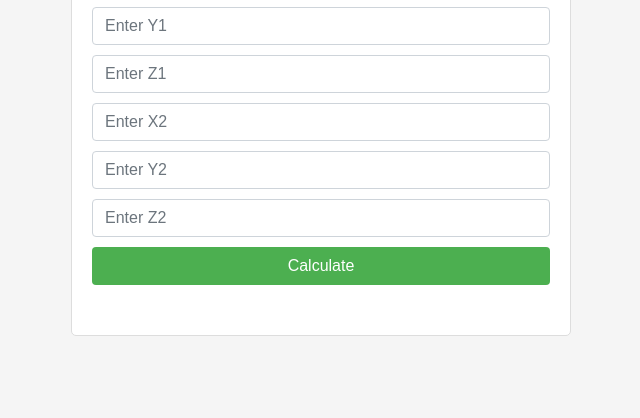
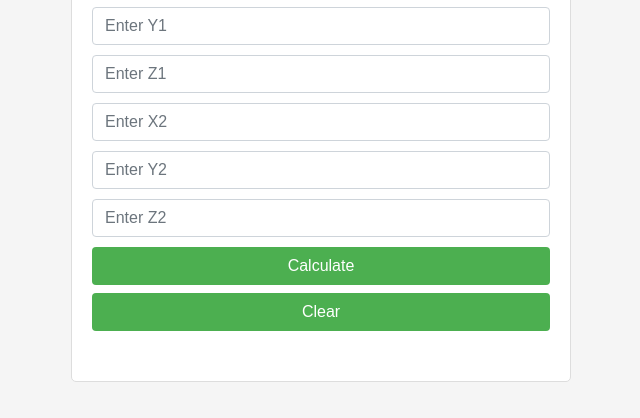
Before and after one commit to johame72/html-abs-widget, a website: page index.html in a window 1280 px wide. Shown: the part 158-576 px from the top of the page, without its empty margins (319-959 px from the left). Drawn offline with nearby package versions, Linux system fonts and the light colour scheme.

Commit message:
Add files via upload

```diff
--- a/index.html
+++ b/index.html
@@ -8,32 +8,25 @@
 font-family: Arial, sans-serif;
 background-color: #f5f5f5;
 }
-
 .container {
-      max-width: 500px;
-      margin: 50px auto;
-      padding: 20px;
+max-width: 500px; margin: 50px auto; padding: 20px;
 border: 1px solid #ddd;
 border-radius: 5px;
 background-color: #fff;
 }
-
 .form-control {
 margin-bottom: 10px;
 }
-
 .btn {
 background-color: #4CAF50;
 color: white;
 }
-
 #result {
 margin-top: 20px;
 font-size: 22px;
 font-weight: bold;
 text-align: center;
 }
-
 #log {
 margin-top: 30px;
 }
@@ -50,32 +43,34 @@
 <input type="text" id="y2" class="form-control" placeholder="Enter Y2" required>
 <input type="text" id="z2" class="form-control" placeholder="Enter Z2" required>
 <button type="button" class="btn btn-block" onclick="calculate()">Calculate</button>
+<button type="button" class="btn btn-block" onclick="clearForm()">Clear</button>
 </form>
 <div id="result"></div>
 <div id="log"></div>
 </div>
+
 <script>
 var log = [];
 function calculate() {
 var x1 = document.getElementById('x1').value;
 var y1 = document.getElementById('y1').value;
 var z1 = document.getElementById('z1').value;
-
 var x2 = document.getElementById('x2').value;
 var y2 = document.getElementById('y2').value;
 var z2 = document.getElementById('z2').value;
-
 var result = Math.abs(x2 - x1) + Math.abs(y2 - y1) + Math.abs(z2 - z1);
 document.getElementById('result').innerHTML = 'Result: ' + result;
+log.push({ x1: x1, y1: y1, z1: z1, x2: x2, y2: y2, z2: z2, result: result });
+var logOutput = '';
+log.forEach((entry, index) => { logOutput += Entry ${index + 1}: coordinates (${entry.x1}, ${entry.y1}, ${entry.z1}) and (${entry.x2}, ${entry.y2}, ${entry.z2}), result: ${entry.result}<br>; });
+document.getElementById('log').innerHTML = logOutput;
+}
 
-      log.push({ x1: x1, y1: y1, z1: z1, x2: x2, y2: y2, z2: z2, result: result });
-
-      var logOutput = '';
-      log.forEach((entry, index) => {
-        logOutput += `Entry ${index + 1}: coordinates (${entry.x1}, ${entry.y1}, ${entry.z1}) and (${entry.x2}, ${entry.y2}, ${entry.z2}), result: ${entry.result}<br>`;
-      });
-
-      document.getElementById('log').innerHTML = logOutput;
+function clearForm(){
+    document.getElementById('myForm').reset();
+    log = [];
+    document.getElementById('log').innerHTML = '';
+    document.getElementById('result').innerHTML = '';
 }
 </script>
 </body>
```
Lines whose indentation alone changed are shown as unchanged.
